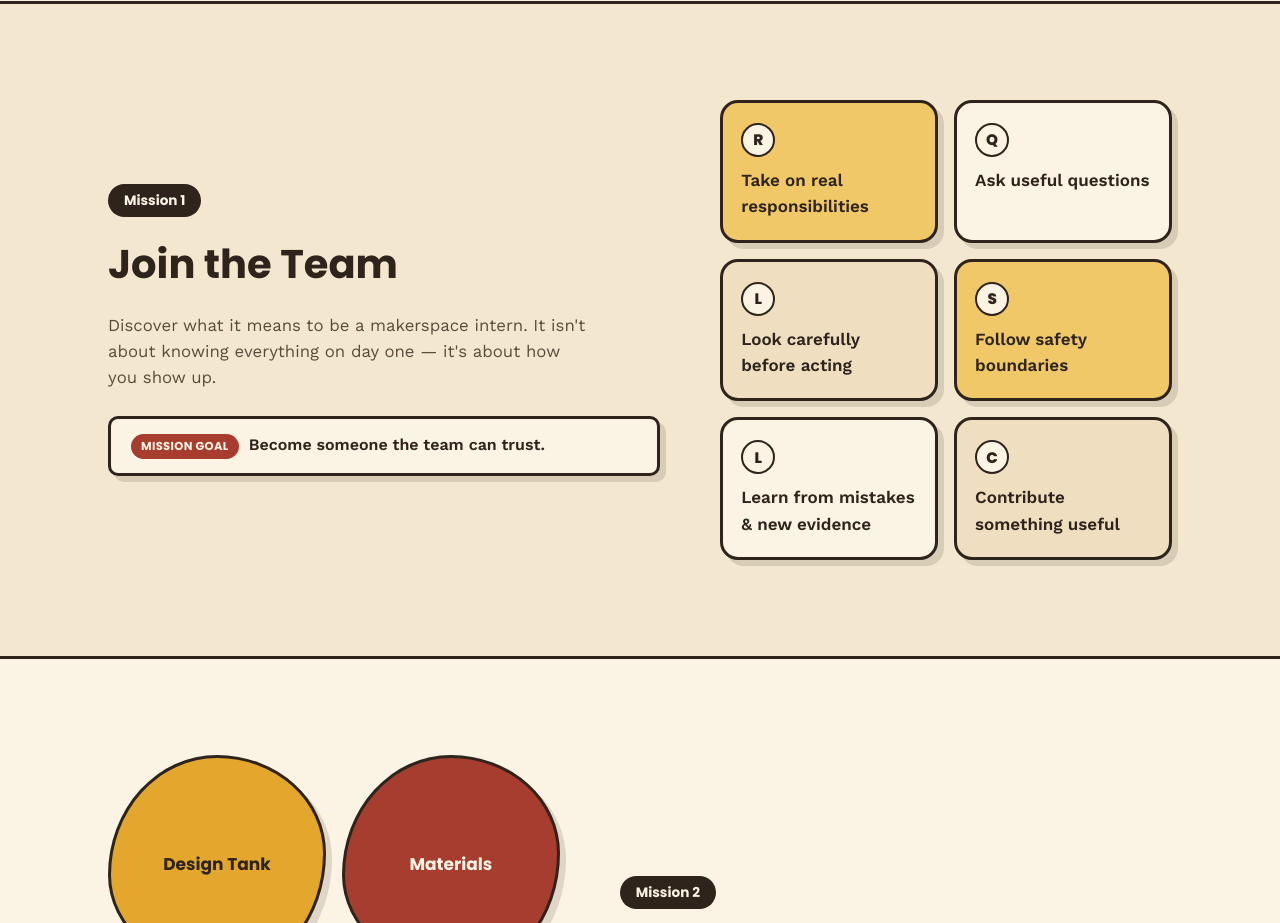
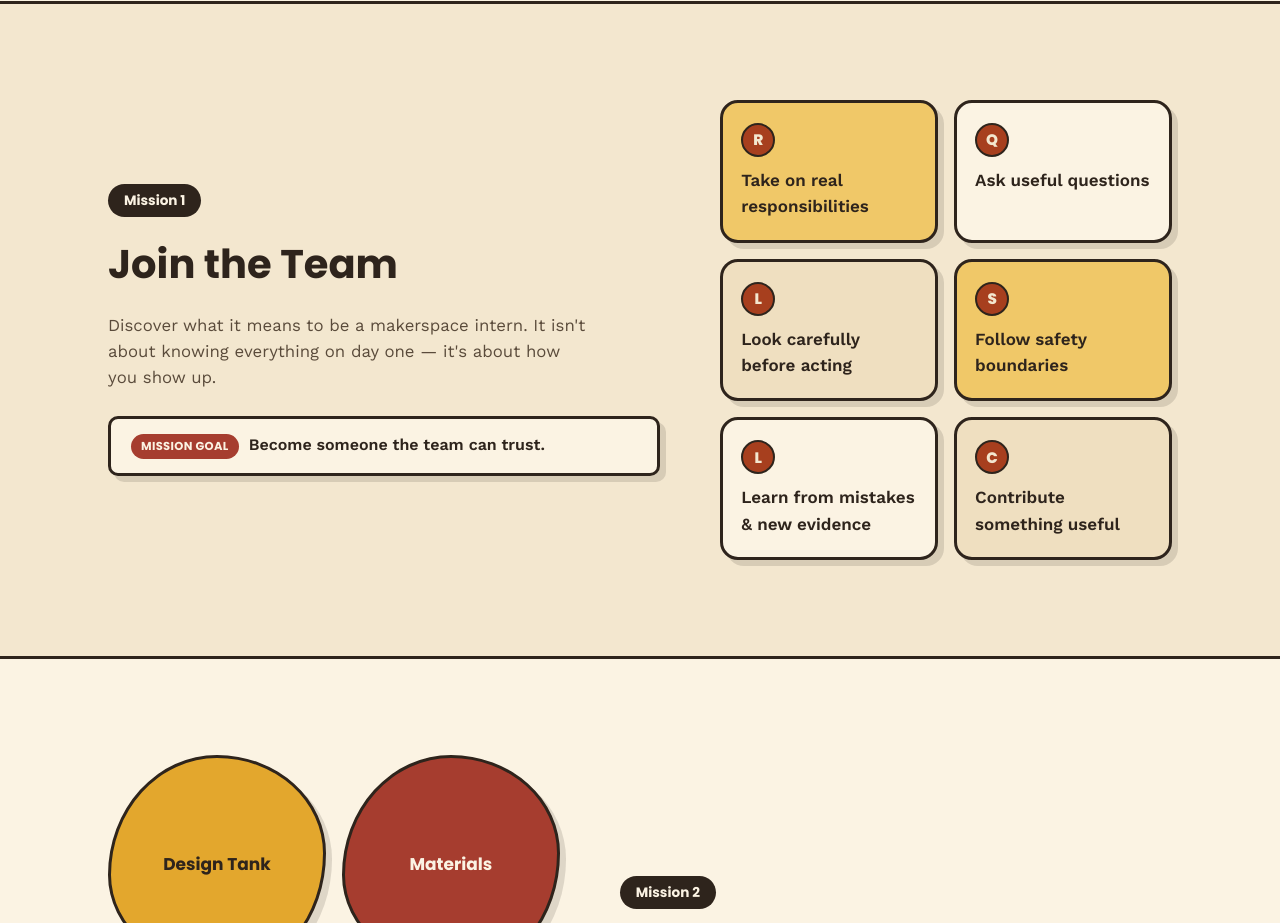
Before and after one commit to katzno-dot/makerspace_interns, a plain HTML site: page index.html in a window 1280 px wide. Shown: the part 1260-2183 px from the top of the page. Drawn offline with nearby package versions, Linux system fonts and the light colour scheme.

Commit message:
Update reveal transition timing and add #cycleNodes style
Adjusted transition duration for reveal effect and added a new CSS rule for #cycleNodes.

```diff
--- a/styles.css
+++ b/styles.css
@@ -249,6 +249,8 @@ img,svg{ display:block; max-width:100%; }
   width:34px; height:34px; border-radius:50%; border:2px solid var(--ink);
   display:flex; align-items:center; justify-content:center;
   font-family: "Poppins", sans-serif; font-weight: 900; font-size:0.95rem; background:var(--paper);
+  color: #f3e7cf;
+  background-color: #a73f1e;
 }
 .trait-card:nth-child(3n+1){ background:var(--mustard-lt); }
 .trait-card:nth-child(3n+2){ background:var(--paper); }
@@ -394,5 +396,8 @@ img,svg{ display:block; max-width:100%; }
 .footer__small{ font-size:0.85rem; }
 
 /* ============ scroll reveal ============ */
-.reveal{ opacity:0; transform:translateY(24px); transition:opacity .6s ease, transform .6s ease; }
+.reveal{ opacity:0; transform:translateY(24px); transition:opacity 0.4s ease, transform .6s ease; }
 .reveal.is-visible{ opacity:1; transform:translateY(0); }
+
+#cycleNodes {
+}
```
